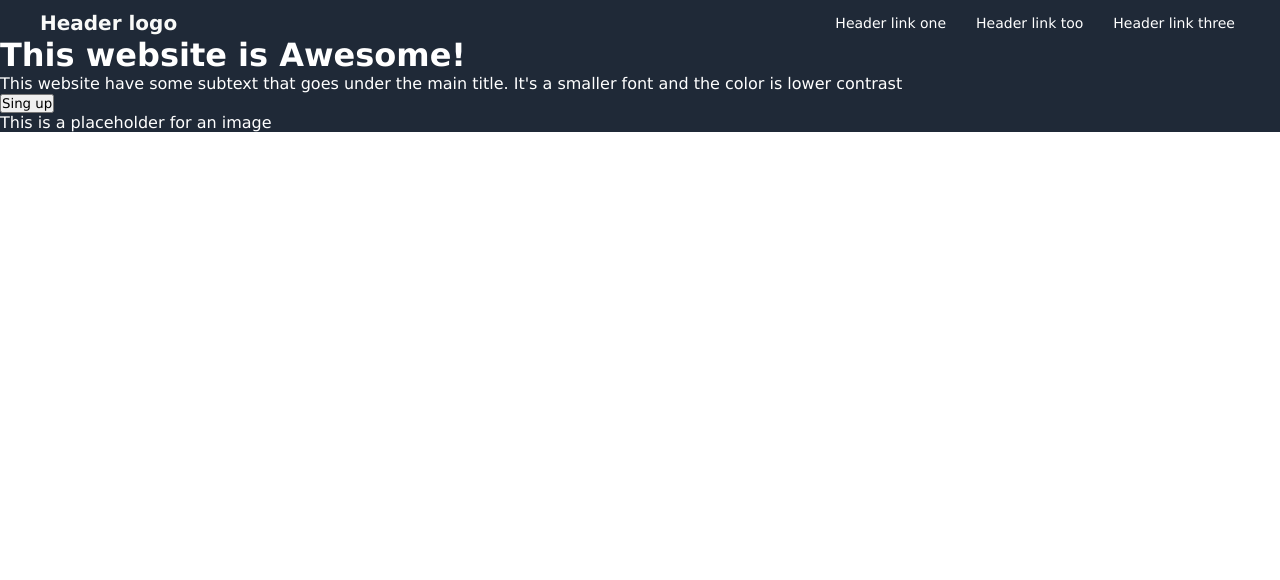
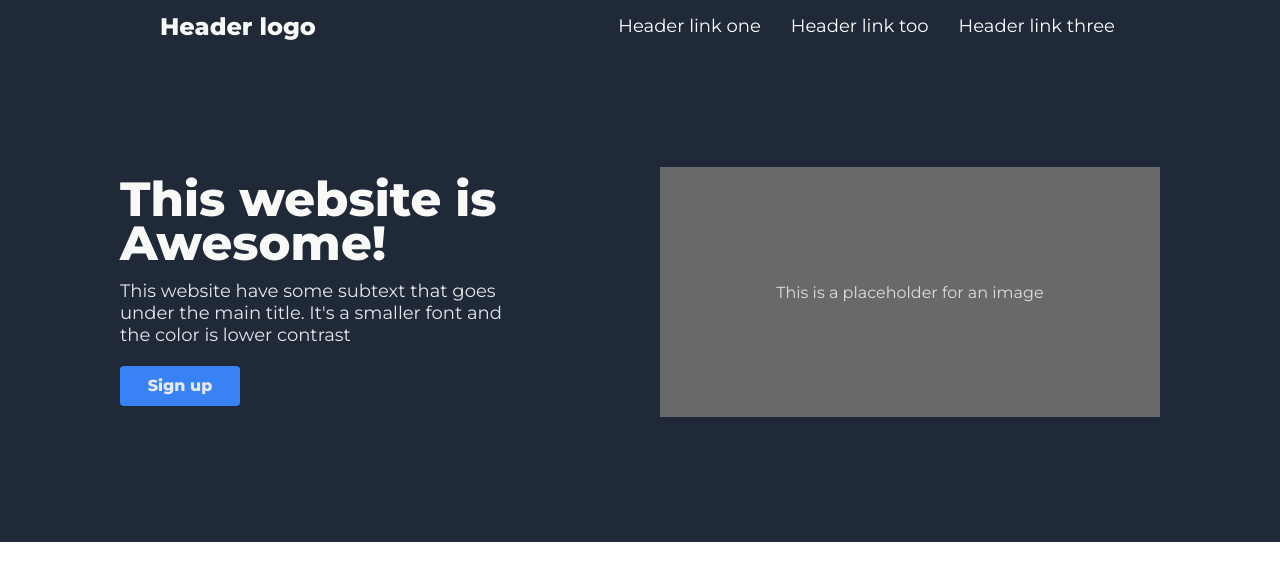
Before and after one commit to mariereveron/landing-page, a plain HTML site: page index.html in a window 1280 px wide. Drawn offline with Linux system fonts and the light colour scheme.

Commit message:
Add styles to header text

```diff
--- a/assets/styles.css
+++ b/assets/styles.css
@@ -1,7 +1,9 @@
+@import url('https://fonts.googleapis.com/css2?family=Montserrat:wght@300;400;500;600;800;900&display=swap');
 *{
     margin: 0;
     padding: 0;
-    font-family: Verdana, Geneva, Tahoma, sans-serif;
+    font-family:'Montserrat', Helvetica, sans-serif;
+    box-sizing: border-box;
 }
 
 header{
@@ -11,10 +13,10 @@ header{
 
 .nav-bar{
     color: #E5E7EB;
-    font-size: 14px;
+    font-size: 18px;
     padding-top: 10px;
-    padding-left: 40px;
-    padding-right:40px;
+    padding-left: 160px;
+    padding-right:160px;
     /*FLEX*/
     display: flex;
     justify-content: space-between;
@@ -37,8 +39,75 @@ padding: 5px;
 }
 
 header .logo{
-    font-size: 20px;
+    font-size: 24px;
     font-weight: bold;
     color: #F9FAF8;
 
 }
+
+.hero-banner{
+    padding: 80px;
+    height: 500px;
+    /*FLEX*/
+    display: flex;
+    justify-content: center;
+    align-items: center;
+    gap:40px;
+}
+
+.hero-banner .left-hero{
+    width: 500px;
+    /*FLEX*/
+    display: flex;
+    flex-direction: column;
+}
+
+.hero-banner .left-hero h1{
+    color: #F9FAF8;
+    font-size: 48px;
+    font-weight: 700;
+    margin-bottom: 15px;
+    line-height: 0.9;
+}
+
+.hero-banner .left-hero p{
+    text-align: left;
+    font-size: 18px;
+    color: #E5E7EB;
+    margin-bottom: 20px;
+    width: 400px;
+}
+
+.hero-banner .left-hero .header-button{
+    border: none;
+    background-color: #3882F6;
+    color: #E5E7EB;
+    height: 40px;
+    width: 120px;
+    text-align: center;
+    text-decoration: none;
+    font-size: 16px;
+    font-weight: bold;
+    cursor: pointer;
+    border-radius: 4px;
+    transition: background-color 0.3s ease-in-out;
+    /*FLEX*/
+    display: flex;
+    justify-content: center;
+    align-items: center;
+}
+
+.hero-banner .left-hero .header-button:hover{
+    background-color: #bac2cf;
+}
+
+.hero-banner .image{
+    background-color: #696969;
+    color: #dcdddf;
+    width: 500px;
+    height: 250px;
+    /*FLEX*/
+    display:flex;
+    justify-content: center;
+    align-items: center;
+}
--- a/index.html
+++ b/index.html
@@ -25,7 +25,7 @@
                 <div class="left-hero">
                     <h1>This website is Awesome!</h1>
                     <p>This website have some subtext that goes under the main title. It's a smaller font and the color is lower contrast</p>
-                    <button>Sing up</button>
+                    <button class="header-button">Sign up</button>
                 </div>
                 <div class="image">This is a placeholder for an image</div>
             </div>
```
